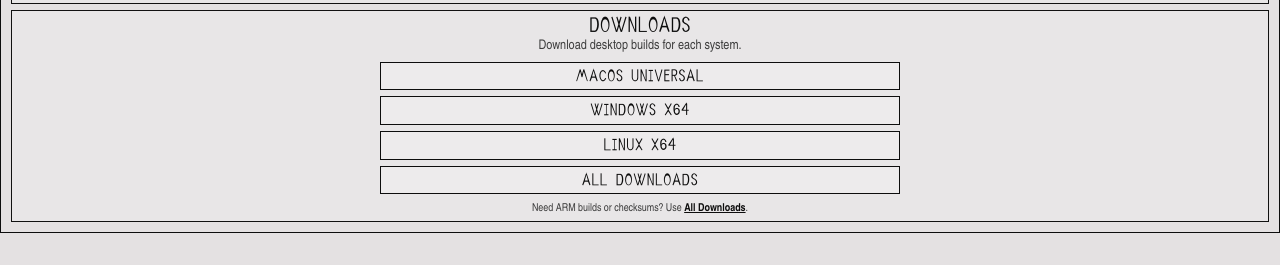
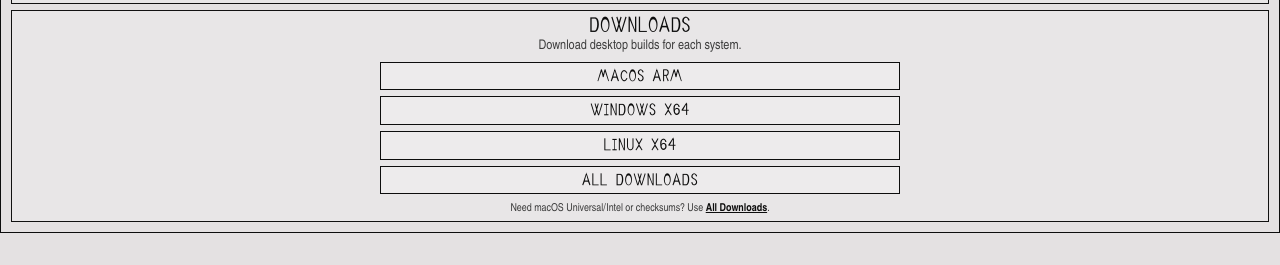
Before and after one commit to leonsomov/Geeky_Punks_file_converter_to_Erica_Synths, a website: page web/index.html in a window 1280 px wide. Shown: the part 342-607 px from the top of the page. Drawn offline with Linux system fonts and the light colour scheme.

Commit message:
Set macOS ARM as default download link

```diff
--- a/web/index.html
+++ b/web/index.html
@@ -50,13 +50,13 @@
         <h2>Downloads</h2>
         <p class="copy">Download desktop builds for each system.</p>
         <div class="download-grid">
-          <a class="btn btn-secondary" href="./downloads/Geeky-Punks-converter-mac-universal-v1.0.11.zip" download>macOS Universal</a>
+          <a class="btn btn-secondary" href="./downloads/Geeky-Punks-converter-mac-arm64-v1.0.11.zip" download>macOS ARM</a>
           <a class="btn btn-secondary" href="./downloads/Geeky-Punks-converter-windows-x64-v1.0.11.zip" download>Windows x64</a>
           <a class="btn btn-secondary" href="./downloads/Geeky-Punks-converter-linux-x64-v1.0.11.zip" download>Linux x64</a>
           <a class="btn btn-secondary" href="./downloads/index.html">All Downloads</a>
         </div>
         <p class="download-meta">
-          Need ARM builds or checksums? Use
+          Need macOS Universal/Intel or checksums? Use
           <a href="./downloads/index.html">All Downloads</a>.
         </p>
       </section>
```
